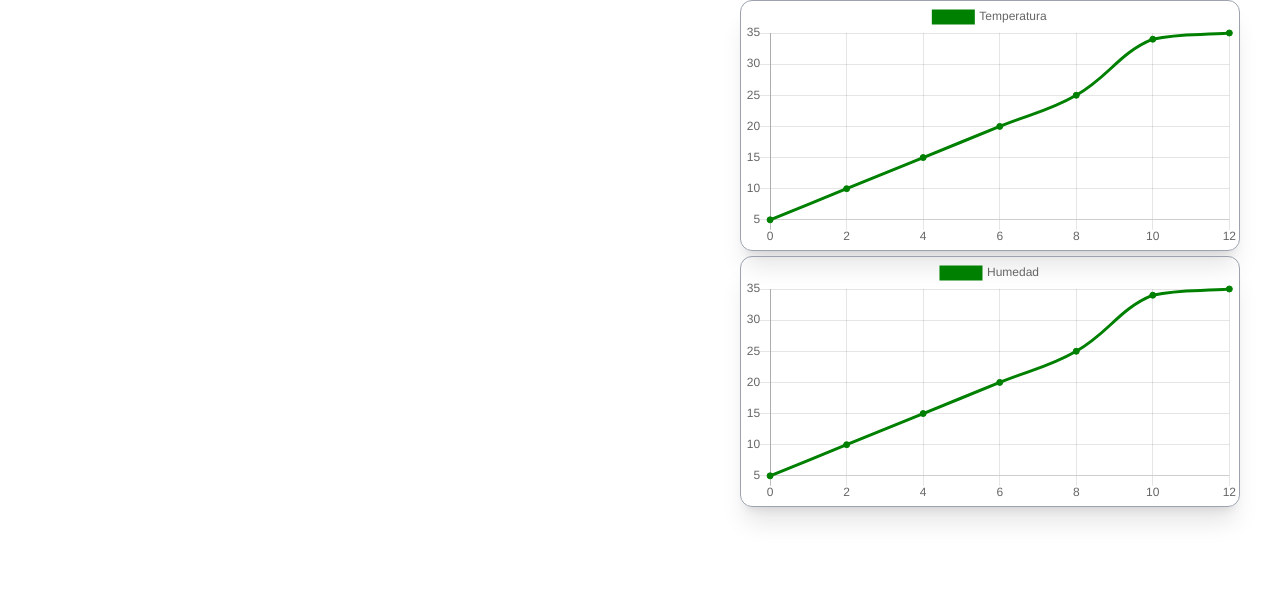
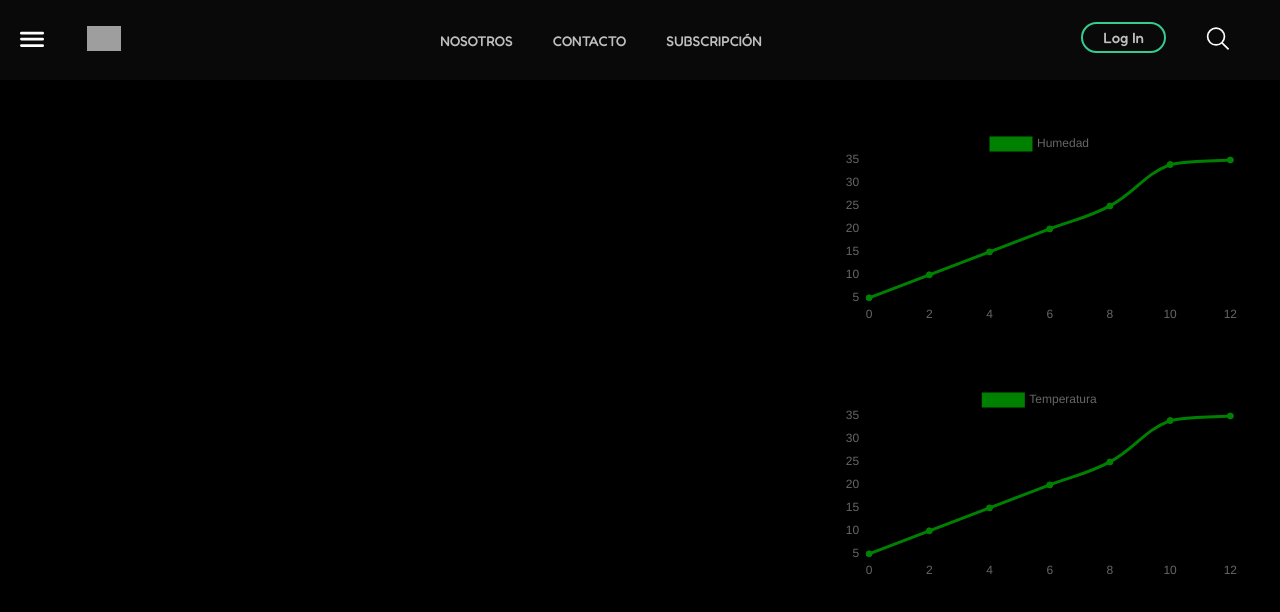
Before and after one commit to LucaMontagnaa/my-chart-app, a Next.js app: page / in a window 1280 px wide. Shown: the top 612 px of the page. Built offline with nearby package versions, Linux system fonts and the light colour scheme; grey boxes are pictures that could not be loaded.

Commit message:
Charts-con-header

```diff
--- a/src/pages/LineChartHumedad.jsx
+++ b/src/pages/LineChartHumedad.jsx
@@ -21,7 +21,7 @@ function Humedad() {
   return (
     <>
       {/* line chart */}
-      <div className="w-[500px] h-screen mx-auto my-auto absolute right-10 mt-64">
+      <div className="w-[400px] my-auto absolute right-10 mt-32">
         <div className='border border-gray-400 pt-0 rounded-xl  w-full h-fit my-auto  shadow-xl'>
           <canvas id='myChart2'class="custom-chart"></canvas>
         </div>
--- a/src/pages/LineChartTemperatura.jsx
+++ b/src/pages/LineChartTemperatura.jsx
@@ -21,7 +21,7 @@ function Temperatura() {
   return (
     <>
       {/* line chart */}
-      <div className="w-[500px] h-screen mx-auto my-auto absolute right-10 top-0" >
+      <div className="w-[400px] h-screen absolute right-10 mt-64 top-32" >
         <div className='border border-gray-400 pt-0 rounded-xl  w-full h-fit my-auto  shadow-xl'>
           <canvas id='myChart'></canvas>
         </div>
--- /dev/null
+++ b/src/pages/components/Busqueda.jsx
@@ -0,0 +1,18 @@
+export default function Busqueda({ width, height }) {
+    return (
+        <svg width={width} height={height} viewBox="0 0 41 41" fill="none" xmlns="http://www.w3.org/2000/svg">
+            <g id="Group 27">
+                <line id="Line 26" x1="27.2677" y1="27.8358" x2="39.3711" y2="39.9393" stroke="url(#paint0_linear_164_3)" stroke-width="3" />
+                <circle id="Ellipse 11" cx="17" cy="17" r="15" stroke="url(#paint1_linear_164_3)" stroke-width="3" />
+            </g>
+            <defs>
+                <linearGradient width={width} height={height} id="paint0_linear_164_3" x1="32.2588" y1="34.9482" x2="31.5516" y2="35.6553" gradientUnits="userSpaceOnUse">
+                    <stop stop-color="white" />
+                </linearGradient>
+                <linearGradient width={width} height={height} id="paint1_linear_164_3" x1="17" y1="2" x2="17" y2="32" gradientUnits="userSpaceOnUse">
+                    <stop stop-color="white" />
+                </linearGradient>
+            </defs>
+        </svg>
+    )
+}
--- /dev/null
+++ b/src/pages/components/Menu.jsx
@@ -0,0 +1,11 @@
+export default function Menu({width, height}) {
+    return (
+        <svg width={width} height={height} viewBox="0 0 51 33" fill="none" xmlns="http://www.w3.org/2000/svg">
+            <g id="Group 19">
+                <path id="Line 12" d="M3 3H47.983" stroke="white" stroke-width="6" stroke-linecap="round" />
+                <path id="Line 13" d="M3.01709 15.6738H48.0001" stroke="white" stroke-width="6" stroke-linecap="round" />
+                <path id="Line 14" d="M3.01709 29.5H48.0001" stroke="white" stroke-width="6" stroke-linecap="round" />
+            </g>
+        </svg>
+    )
+}
--- a/src/pages/index.jsx
+++ b/src/pages/index.jsx
@@ -1,14 +1,59 @@
 import React from 'react';
+import Head from 'next/head'
 import Temperatura from './LineChartTemperatura.jsx'
 import Humedad from './LineChartHumedad'
+import styles from '@/styles/Home.module.css'
+import Menu from './components/Menu.jsx'
+import Busqueda from './components/Busqueda'
+import { Inter, Fredoka } from 'next/font/google'
+
+const fredoka = Fredoka({ subsets: ['latin'], weight: '500' })
 
 export default function Example() {
   return (
     <>
-      <div>
-        <Temperatura />
-        <Humedad />
+    <div className={styles.body}>
+
+      <Head>
+        <title> B.A.T </title>
+        <meta name="description" content="Generated by create next app" />
+        <meta name="viewport" content="width=device-width, initial-scale=1" />
+        <link rel="icon" href="/LogoB.png"/>
+      </Head>
+
+      <div style={fredoka.style} className={styles.header}>
+
+        <div className={styles.left}>
+          <a href=""><Menu width={24} height={23}/></a>
+          <a href=""> <img className={styles.logo} src="logo-datos.png"/></a>
+        </div>
+        <div className={styles.center}>
+          <a className={styles.nos} href="">NOSOTROS</a>
+          <a className={styles.cont} href="">CONTACTO</a>
+          <a className={styles.sub} href="">SUBSCRIPCIÓN</a>
+        </div>
+        <div className={styles.right}>
+          <a className={styles.log} href="">Log In</a>
+          <a href="" className={styles.lupa}><Busqueda width={24} height={23}/></a>
+        </div>
+
       </div>
+
+
+        <div>
+          <Temperatura />
+          <Humedad />
+        </div>
+
+
+
+    </div>
+
+
+
+
+
+
     </>
   )
 }
--- a/src/styles/Home.module.css
+++ b/src/styles/Home.module.css
@@ -1,5 +1,41 @@
-.custom-chart{
-    background-color: transparent;
-    border: none;
-    box-shadow: none;
+.header {
+    align-items: center;
+    display: flex;
+    justify-content: space-between;
+    top: 0px;
+    background-color: #090909;
+    width: 100vw;
+    height: 10vh;
+    position: fixed;
 }
+
+.logo{
+    height: 25px;
+}
+
+.lupa{
+    height: 21px;
+    padding: 5px;
+    padding-right: 30px;
+    padding-left: 0.1px;
+
+}
+
+.log{
+    border: 2px solid rgb(53, 204, 141);
+    border-radius: 50px;
+    padding: 4px;
+    padding-right: 20px;
+    padding-left: 20px;
+    position: relative;
+    top: -7px;
+    font-size: 15px;
+    font-weight: 500;
+}
+
+.log:hover{
+    color: rgb(53, 204, 141);
+   /* background-color: rgb(53, 204, 141);
+    color: white;
+    transition: all 0.2s;*/
+}
--- a/src/styles/globals.css
+++ b/src/styles/globals.css
@@ -1,3 +1,20 @@
-@tailwind base;
+
 @tailwind components;
 @tailwind utilities;
+
+a {
+    color: #ffffffbd;
+    text-decoration: none;
+    margin: 20px;
+    font-size: 14px;
+    font-style: normal;
+    line-height: normal;
+
+}
+
+body {
+    background-color: black;
+    margin: 0;
+    overflow-x: hidden;
+    overflow-y: hidden;
+}
```
